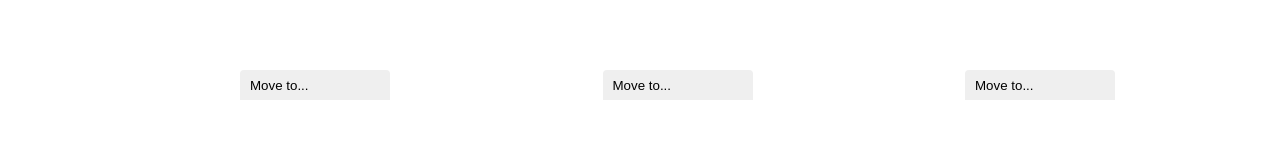
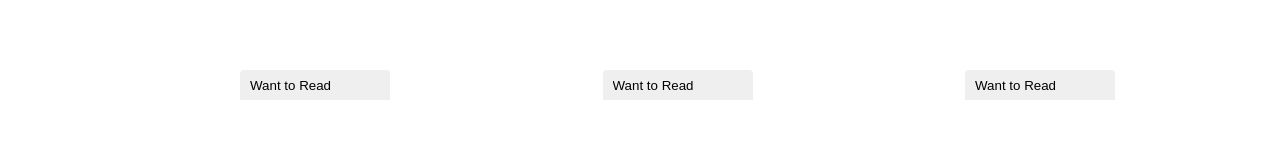
Before and after one commit to jgraffin/my-reads, a React (Create React App) app: page / in a window 1280 px wide. Shown: the part 439-599 px from the top of the page. Built offline with nearby package versions, Linux system fonts and the light colour scheme; what webfontloader would draw is missing.

Commit message:
quase fazendo funcionar o select

```diff
--- a/src/components/main/Main.js
+++ b/src/components/main/Main.js
@@ -9,33 +9,58 @@ class Main extends Component {
 				"id": "lotr",
 				"title": "The Lord Of The Rings",
 				"imageFolder": "https://pictures.abebooks.com/isbn/9780007149247-uk.jpg",
-				"author": 'Christopher Tolkien'
+				"author": 'Christopher Tolkien',
+				"status": "wanttoread"
 			},
 			{
 				"id": "silmarillion",
 				"title": "Silmarillion",
 				"imageFolder": "https://a-static.mlcdn.com.br/618x463/silmarillion-5a-ed-wmf-martins-fontes-wmf/cliquebooks/503385-3/11e3e1b397b9fe7029c8558152fbdc8a.jpg",
-				"author": 'John Reuel Ronald Tolkien'
+				"author": 'John Reuel Ronald Tolkien',
+				"status": "wanttoread"
 			},
 			{
 				"id": "harry-potter",
 				"title": "Harry Potter",
 				"imageFolder": "https://ewedit.files.wordpress.com/2016/09/hpchamber.jpg",
-				"author": 'JK. Rowling'
-
+				"author": 'JK. Rowling',
+				"status": "wanttoread"
 			}
 		]
 	}
 
 	changeStatus = (book) => {
 
+		console.log(book)
+		// if (book.status === 'want-to-read') {
+		// 	this.setState((state) => ({
+		// 		books: state.books.filter((b) =>
+		// 			b.status = 'reading'
+		// 		)
+		// 	}))
+		// 	console.log('reading');
+		// } else if (book.status === 'reading') {
+		// 	this.setState((state) => ({
+		// 		books: state.books.filter((b) =>
+		// 			b.status = 'read'
+		// 		)
+		// 	}))
+		// 	console.log('read');
+		// } else {
+		// 	this.setState((state) => ({
+		// 		books: state.books.filter((b) =>
+		// 			b.status = 'want-to-read'
+		// 		)
+		// 	}))
+		// 	console.log('want-to-read');
+		// }
 	}
 
 	render() {
 		return (
 			<main className="mr-main">
 				<div className="container">
-					<WantToRead books={this.state.books} />
+					<WantToRead onChangeBookStatus={this.changeStatus} books={this.state.books} />
 				</div>
 			</main>
 		)
--- a/src/components/shelfs/WantToRead.js
+++ b/src/components/shelfs/WantToRead.js
@@ -1,7 +1,6 @@
-import React, { Component } from 'react'
+import React from 'react'
 
 function WantToRead(props) {
-
 	return (
 		<div className="mr-shelf">
 			<div className="mr-shelf__title">
@@ -13,12 +12,13 @@ function WantToRead(props) {
 						props.books.map((book) => (
 							<li key={book.id}>
 								<div className="item-book--selection">
-									<select>
-										<option value="Move to...">Move to...</option>
-										<option value="Currently Reading">Currently Reading</option>
-										<option value="Want to Read">Want to Read</option>
-										<option value="Read">Read</option>
-										<option value="None">None</option>
+									{/* <button onClick={() => props.onChangeBookStatus(book)}>button</button> */}
+									<select value={props.book} onChange={() => props.onChangeBookStatus( book.status === book )}>
+										<option value="moveto" disabled>Move to...</option>
+										<option value="wanttoread">Want to Read</option>
+										<option value="reading">Reading</option>
+										<option value="read">Read</option>
+										<option value="none">None</option>
 									</select>
 								</div>
 								<div className="item-book--img">
```
